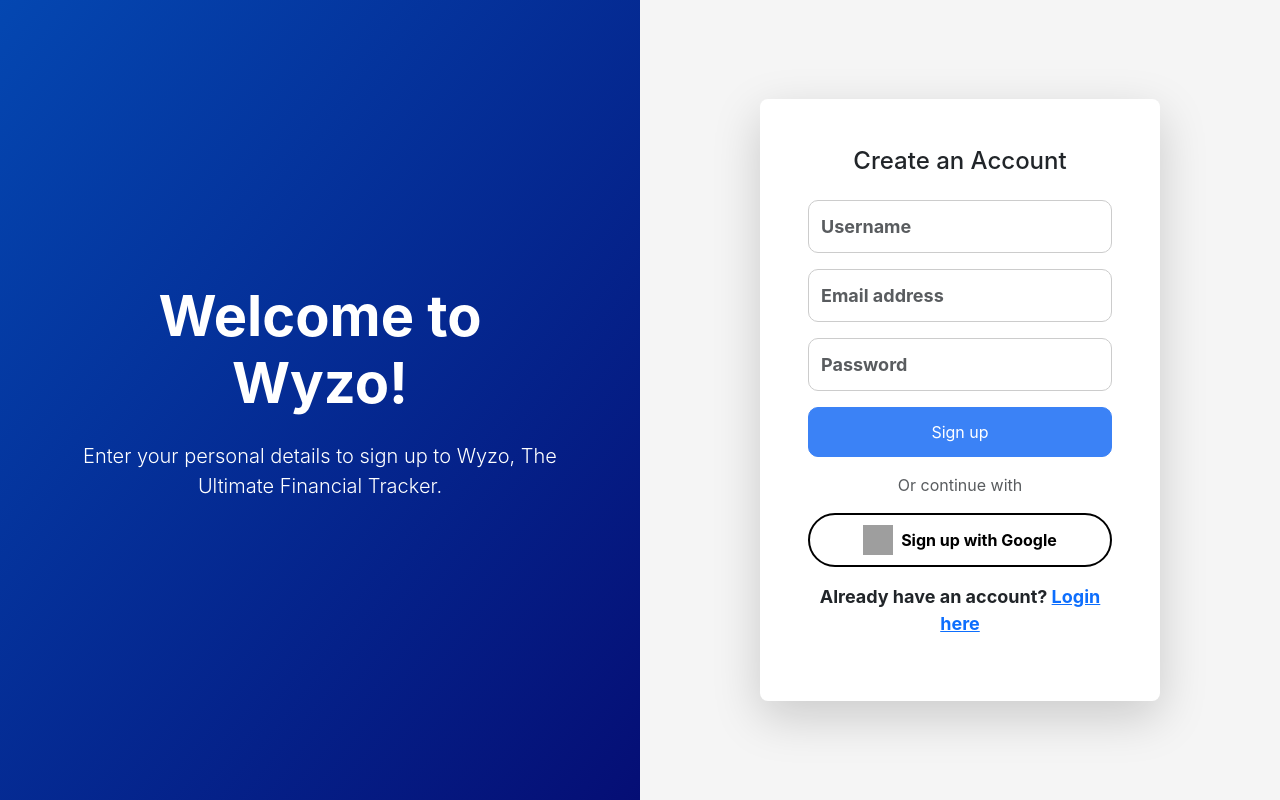
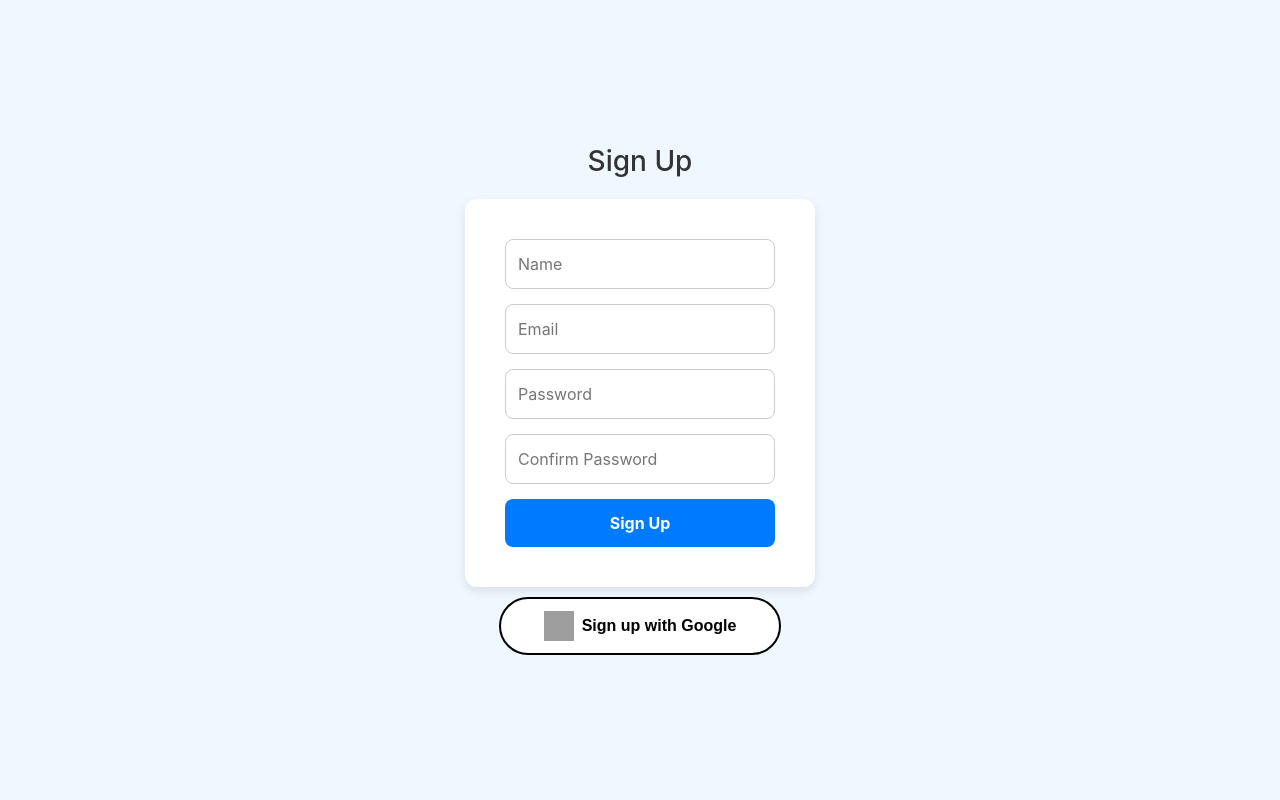
Before and after one commit to ANANYA00P2004/Mini-Project, a React (Create React App) app in the folder frontend/: page /sign-up in a window 1280 px wide. Built offline with nearby package versions, Linux system fonts and the light colour scheme; grey boxes are pictures that could not be loaded.

Commit message:
supabase sign in and sign up

```diff
--- a/frontend/src/Pages/Signin.js
+++ b/frontend/src/Pages/Signin.js
@@ -1,55 +1,61 @@
 import React, { useState } from "react";
-import { auth, googleProvider, signInWithEmailAndPassword, signInWithPopup } from "../firebaseConfig";
+import supabase from "../supabaseClient"; // ✅ Remove curly braces
+
 import { FaGoogle } from "react-icons/fa";
 import "bootstrap/dist/css/bootstrap.min.css";
 import "./Login.css";
-import "./Signin.css"
+import "./Signin.css";
 
 const SignInPage = () => {
-  const [email, setEmail] = useState("");  // Changed 'username' to 'email'
+  const [email, setEmail] = useState("");
   const [password, setPassword] = useState("");
 
   const handleChange = (e) => {
     const { name, value } = e.target;
-    if (name === "email") setEmail(value);  // Changed 'username' to 'email'
+    if (name === "email") setEmail(value);
     else if (name === "password") setPassword(value);
   };
 
   const handleSubmit = async (e) => {
     e.preventDefault();
-    try {
-      await signInWithEmailAndPassword(auth, email, password);  // Changed 'username' to 'email'
+    const { error } = await supabase.auth.signInWithPassword({
+      email,
+      password,
+    });
+
+    if (error) {
+      alert(error.message);
+    } else {
       alert("Sign-in successful!");
-    } catch (error) {
-      alert(error.message);
     }
   };
 
   const handleGoogleSignIn = async () => {
-    try {
-      await signInWithPopup(auth, googleProvider);
-      alert("Signed in with Google!");
-    } catch (error) {
+    const { error } = await supabase.auth.signInWithOAuth({
+      provider: "google",
+    });
+
+    if (error) {
       alert(error.message);
+    } else {
+      alert("Redirecting to Google authentication...");
     }
   };
 
   return (
     <div className="signin-container">
-      {/* Left Section - Background Image */}
       <div className="signin-background">
-
-        <div className="signin-overlay"><h2 className="text1">Welcome back!!</h2>
-        <p className="text2">Enter the future of payments today:)</p></div>
+        <div className="signin-overlay">
+          <h2 className="text1">Welcome back!!</h2>
+          <p className="text2">Enter the future of payments today:)</p>
+        </div>
       </div>
 
-      {/* Right Section - Login Form */}
       <div className="signin-form">
         <div className="signin-card">
           <div className="right-side">
-          <h3 className="signin-title">LOGIN</h3>
+            <h3 className="signin-title">LOGIN</h3>
           </div>
-
 
           <form onSubmit={handleSubmit}>
             <input
@@ -68,14 +74,20 @@
               onChange={handleChange}
               required
             />
-            <button type="submit" className="signin-btn">Sign In</button>
+            <button type="submit" className="signin-btn">
+              Sign In
+            </button>
           </form>
 
           <div className="signin-divider">Or sign in with</div>
 
-          {/* Google Sign-In Button */}
           <button onClick={handleGoogleSignIn} className="btn-google">
-            <img alt="Google Logo" src="https://cdn1.iconfinder.com/data/icons/google-s-logo/150/Google_Icons-09-512.png" height="30px" width="30px" />
+            <img
+              alt="Google Logo"
+              src="https://cdn1.iconfinder.com/data/icons/google-s-logo/150/Google_Icons-09-512.png"
+              height="30px"
+              width="30px"
+            />
             Sign in with Google
           </button>
 
--- a/frontend/src/Pages/Signup.css
+++ b/frontend/src/Pages/Signup.css
@@ -1,63 +1,91 @@
-/* SignUpPage.css */
-
-/* Overall container styling */
+.main-signup{
+  background: url("../images/sign-up.jpeg");
+  background-color: #007bff;
+}
+/* Full-page container */
 .signup-container {
-    background-color: #f8f9fa; /* Light gray background for contrast */
+  display: flex;
+  flex-direction: column;
+  align-items: center;
+  justify-content: center;
+  height: 100vh;
+  background: aliceblue;
+  font-family: Arial, sans-serif;
 }
 
-  /* Left section: Gradient background */
-  .gradient-background {
-    background: linear-gradient(135deg, #667eea, #764ba2);
-    position: relative;
-    width: 100%;
-    height: 100%;
+/* Form styling */
+.signup-container h2 {
+  font-size: 28px;
+  margin-bottom: 20px;
+  color: #333;
 }
 
-  /* Curved overlay on the left section */
-  .curved-background {
-    position: absolute;
-    top: -50%;
-    left: -50%;
-    width: 200%;
-    height: 200%;
-    background: rgba(255, 255, 255, 0.1);
-    border-radius: 50%;
-    z-index: 0;
+.signup-form {
+  background: white;
+  padding: 40px;
+  border-radius: 12px;
+  box-shadow: 0px 4px 10px rgba(0, 0, 0, 0.1);
+  width: 350px;
+  text-align: center;
 }
 
-  /* Welcome text styling */
-  .welcome-text {
-    position: relative;
-    z-index: 1;
-    padding: 20px;
+/* Input fields */
+.signup-form input {
+  width: 100%;
+  padding: 12px;
+  margin-bottom: 15px;
+  border: 1px solid #ccc;
+  border-radius: 8px;
+  font-size: 16px;
+  outline: none;
+  transition: 0.3s;
 }
 
-  /* Custom styling for the form card */
-  .form-card {
-    border-radius: 10px;
-    background: #ffffff;
+.signup-form input:focus {
+  border-color: #007bff;
+  box-shadow: 0 0 5px rgba(0, 123, 255, 0.5);
 }
 
-  /* Google Sign-Up Button styles */
-  .btn-google {
-    background-color: #db4437;
-    color: #fff;
+/* Submit button */
+.signup-form button {
+  width: 100%;
+  padding: 12px;
+  font-size: 16px;
+  font-weight: bold;
+  color: white;
+  background: #007bff;
   border: none;
-    transition: background-color 0.3s ease;
+  border-radius: 8px;
+  cursor: pointer;
+  transition: 0.3s;
 }
 
-  .btn-google:hover {
-    background-color: #c33d2e;
+.signup-form button:hover {
+  background: #0056b3;
 }
 
-  /* Adjust spacing for the Google icon within the button */
-  .btn-google img {
-    margin-right: 10px;
+/* Google Sign-up Button */
+.btn-google-signup {
+  display: flex;
+  align-items: center;
+  justify-content: center;
+  width: 22%;
+  padding: 12px;
+  font-size: 16px;
+  font-weight: bold;
+  background-color: white;
+  color: black;
+  border: 2px solid black;
+  border-radius: 30px;
+  cursor: pointer;
+  transition: 0.3s;
+  margin-top: 10px;
 }
 
-  /* Responsive adjustments: Hide the left section on smaller screens */
-  @media (max-width: 991.98px) {
-    .gradient-background {
-      display: none;
+.btn-google-signup img {
+  margin-right: 8px;
 }
+
+.btn-google-signup:hover {
+  background: aliceblue;
 }
--- a/frontend/src/Pages/Signup.js
+++ b/frontend/src/Pages/Signup.js
@@ -1,25 +1,66 @@
-import React, { useState } from "react";
-import { auth, googleProvider, createUserWithEmailAndPassword, signInWithPopup } from "../firebaseConfig";
-import { FaGoogle } from "react-icons/fa";
-import "bootstrap/dist/css/bootstrap.min.css";
-import "./Login.css"
+import React, { useState, useEffect } from "react";
+import { createClient } from "@supabase/supabase-js";
+import { Auth } from "@supabase/auth-ui-react";
+import { ThemeSupa } from "@supabase/auth-ui-shared";
+import "../Pages/Signup.css"
 
-const SignUpPage = () => {
+const supabase = createClient(
+  process.env.REACT_APP_SUPABASE_URL,
+  process.env.REACT_APP_SUPABASE_ANON_KEY
+);
+
+
+const SignUp = () => {
+  const [name, setName] = useState("");
   const [email, setEmail] = useState("");
   const [password, setPassword] = useState("");
-  const [username, setUsername] = useState("");
+  const [confirmPassword, setConfirmPassword] = useState("");
+  const [session, setSession] = useState(null);
+
+  useEffect(() => {
+    supabase.auth.getSession().then(({ data: { session } }) => {
+      setSession(session);
+    });
+
+    const {
+      data: { subscription },
+    } = supabase.auth.onAuthStateChange((_event, session) => {
+      setSession(session);
+    });
+
+    return () => subscription.unsubscribe();
+  }, []);
 
   const handleChange = (e) => {
     const { name, value } = e.target;
-    if (name === "username") setUsername(value);
+    if (name === "name") setName(value);
     else if (name === "email") setEmail(value);
     else if (name === "password") setPassword(value);
+    else if (name === "confirmPassword") setConfirmPassword(value);
+  };
+
+  const validatePassword = (password) => {
+    const regex = /^(?=.*[a-z])(?=.*[A-Z])(?=.*\d)(?=.*[@$!%*?&])[A-Za-z\d@$!%*?&]{6,}$/;
+    return regex.test(password);
   };
 
   const handleSubmit = async (e) => {
     e.preventDefault();
+    if (password !== confirmPassword) {
+      alert("Passwords do not match!");
+      return;
+    }
+    if (!validatePassword(password)) {
+      alert("Password must have at least 1 uppercase, 1 lowercase, 1 number, 1 special character, and be at least 6 characters long.");
+      return;
+    }
     try {
-      await createUserWithEmailAndPassword(auth, email, password);
+      const { data, error } = await supabase.auth.signUp({
+        email,
+        password,
+        options: { data: { name } },
+      });
+      if (error) throw error;
       alert("Sign-up successful!");
     } catch (error) {
       alert(error.message);
@@ -28,7 +69,8 @@
 
   const handleGoogleSignIn = async () => {
     try {
-      await signInWithPopup(auth, googleProvider);
+      const { data, error } = await supabase.auth.signInWithOAuth({ provider: "google" });
+      if (error) throw error;
       alert("Logged in with Google!");
     } catch (error) {
       alert(error.message);
@@ -36,84 +78,30 @@
   };
 
   return (
-    <div className="container-fluid vh-100 signup-container">
-      <div className="row h-100">
-        {/* Left Section - Welcome Text */}
-        <div className="col-lg-6 d-none d-lg-flex gradient-background position-relative align-items-center justify-content-center">
-          <div className="curved-background"></div>
-          <div className="welcome-text text-white text-center position-relative">
-            <h2 className="display-4 fw-bold mb-4">Welcome to Wyzo!</h2>
-            <p className="lead">Enter your personal details to sign up to Wyzo, The Ultimate Financial Tracker.</p>
-            </div>
-        </div>
+    <div className="main-signup">
+    <div className="signup-container">
+      <h2>Sign Up</h2>
+      <form className="signup-form" onSubmit={handleSubmit}>
+  <input type="text" name="name" placeholder="Name" onChange={handleChange} required />
+  <input type="email" name="email" placeholder="Email" onChange={handleChange} required />
+  <input type="password" name="password" placeholder="Password" onChange={handleChange} required />
+  <input type="password" name="confirmPassword" placeholder="Confirm Password" onChange={handleChange} required />
+  <button type="submit">Sign Up</button>
+</form>
 
-        {/* Right Section - Sign Up Form */}
-        <div className="col-lg-6 d-flex align-items-center justify-content-center">
-          <div className="card shadow-lg p-5 form-card">
-            <h2 className="text-center mb-4">Create an Account</h2>
-            <form onSubmit={handleSubmit}>
-              <div className="mb-3">
-                <input
-                  type="text"
-                  className="form-control"
-                  id="username"
-                  name="username"
-                  placeholder="Username"
-                  onChange={handleChange}
-                  required
-                />
-              </div>
-              <div className="mb-3">
-                <input
-                  type="email"
-                  className="form-control"
-                  id="email"
-                  name="email"
-                  placeholder="Email address"
-                  onChange={handleChange}
-                  required
-                />
-              </div>
-              <div className="mb-3">
-                <input
-                  type="password"
-                  className="form-control"
-                  id="password"
-                  name="password"
-                  placeholder="Password"
-                  onChange={handleChange}
-                  required
-                />
-              </div>
-              <button type="submit" className="btn btn-primary w-100 mb-3">
-                Sign up
-              </button>
-            </form>
-
-            {/* Google Sign-In Button */}
-            <div className="text-center mb-3">
-              <span className="text-muted">Or continue with</span>
-            </div>
-            <button
-              onClick={handleGoogleSignIn}
-              className="btn btn-google w-100 d-flex align-items-center justify-content-center"
-            >
-              <img alt="Google Logo" src="https://cdn1.iconfinder.com/data/icons/google-s-logo/150/Google_Icons-09-512.png" height="30px" width="30px" />
-              Sign up with Google
-            </button>
-
-            {/* Login Link */}
-            <p className="text-center mt-3">
-              Already have an account?{" "}
-              <a href="./sign-in" className="text-primary">
-                Login here
-              </a>
-            </p>
-          </div>
-        </div>
-      </div>
-    </div>
+      <button onClick={handleGoogleSignIn} className="btn-google-signup">
+  <img
+    alt="Google Logo"
+    src="https://cdn1.iconfinder.com/data/icons/google-s-logo/150/Google_Icons-09-512.png"
+    height="30px"
+    width="30px"
+    style={{ marginRight: "8px" }}
+  />
+  Sign up with Google
+</button>
+</div>
+</div>
   );
 };
 
-export default SignUpPage;
+export default SignUp;
--- a/frontend/src/supabaseClient.js
+++ b/frontend/src/supabaseClient.js
@@ -1,8 +1,8 @@
 import { createClient } from "@supabase/supabase-js";
 
 const supabase = createClient(
-  "https://qxkstgchkmbyouzksoik.supabase.co",
-  "eyJhbGciOiJIUzI1NiIsInR5cCI6IkpXVCJ9.eyJpc3MiOiJzdXBhYmFzZSIsInJlZiI6InF4a3N0Z2Noa21ieW91emtzb2lrIiwicm9sZSI6ImFub24iLCJpYXQiOjE3NDA1ODUyODksImV4cCI6MjA1NjE2MTI4OX0.dLgy-izlE53twoPBtuwN5krK7mQB_EVpJS5TabTKUNU"
+  process.env.REACT_APP_SUPABASE_URL,
+  process.env.REACT_APP_SUPABASE_ANON_KEY
 );
 
 export default supabase;
```
Also changed, not shown: 1 other file (tests, documents, lock files or other folders). Lines whose indentation alone changed are shown as unchanged.
